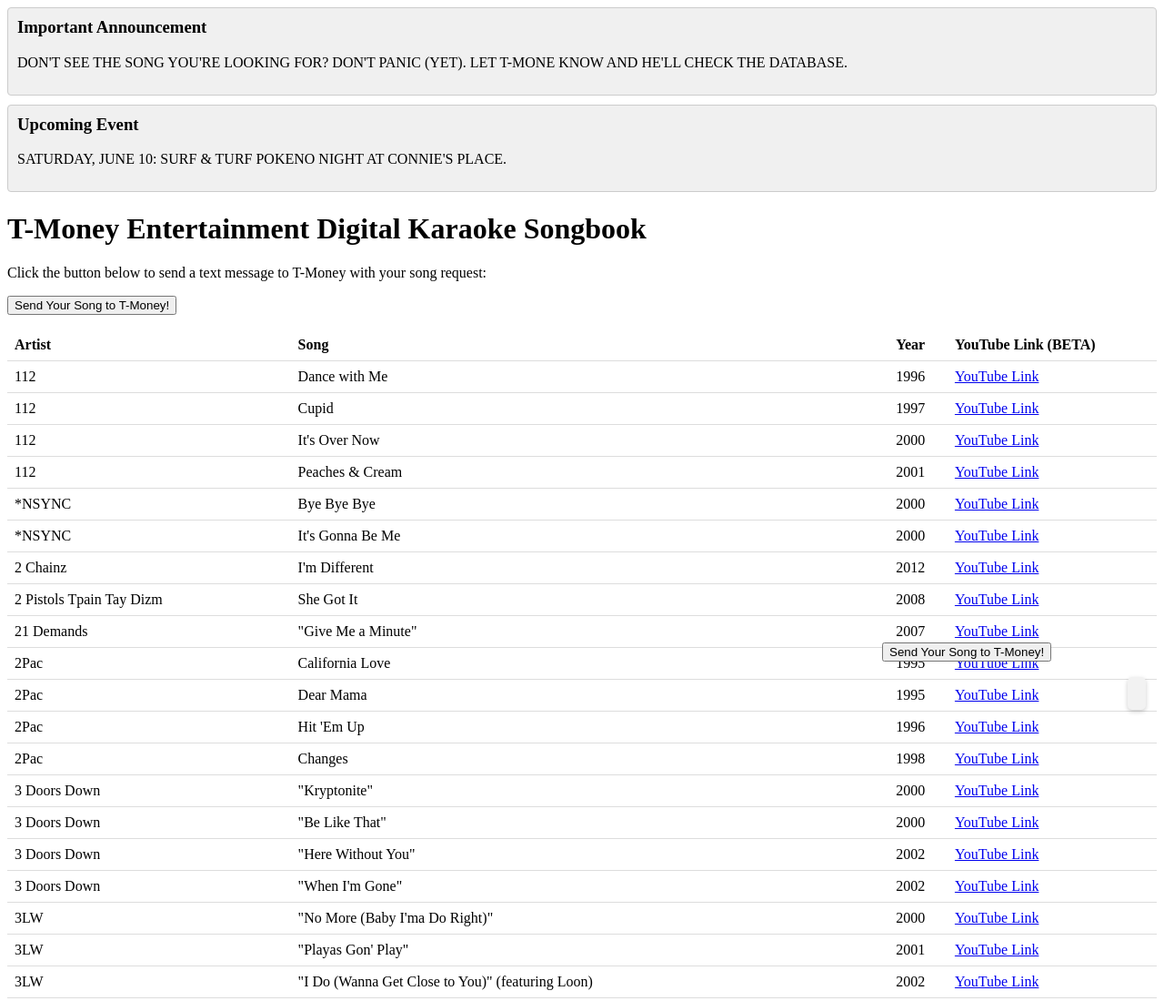
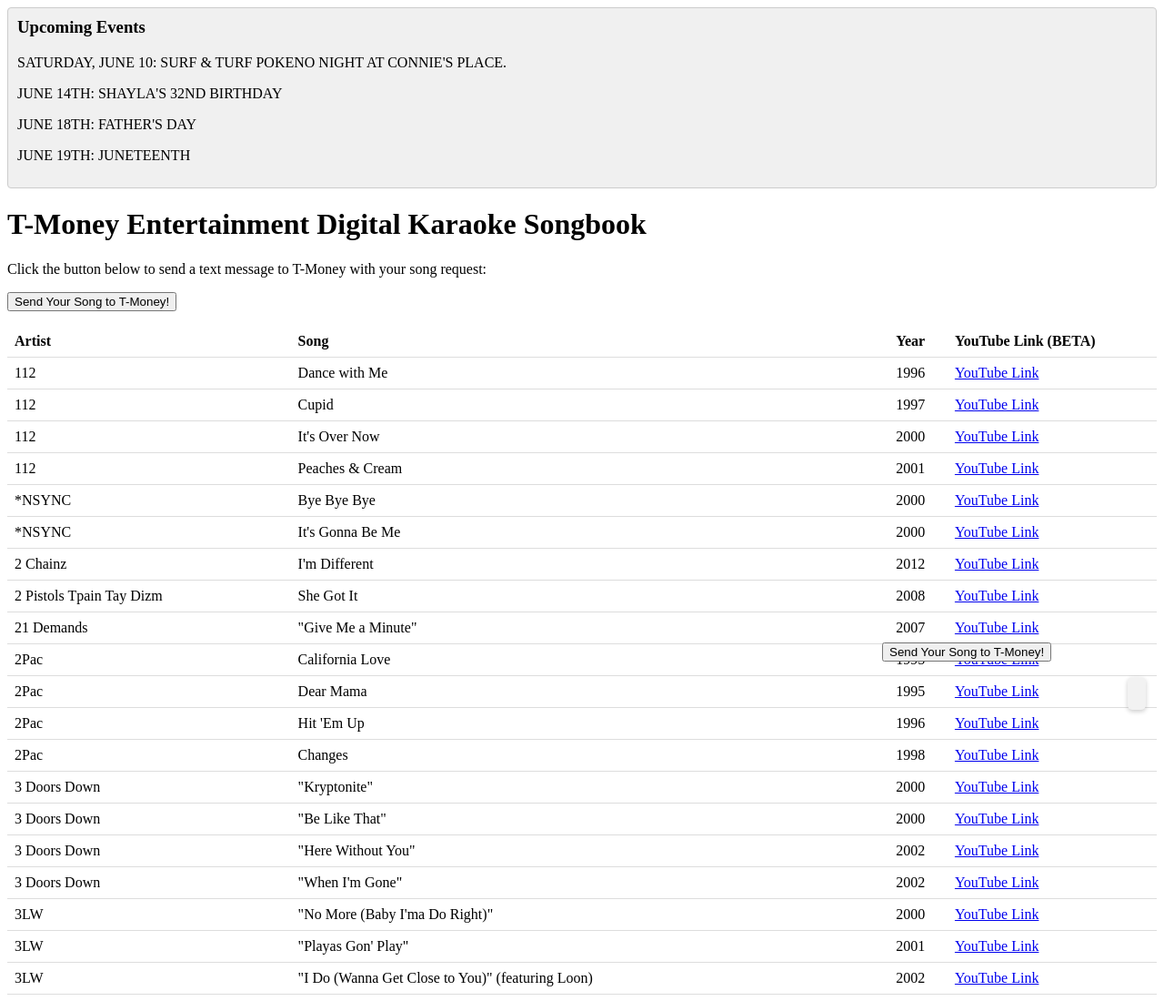
Before and after one commit to savvyestatesatl/tmoneyent, a plain HTML site: page index.html in a window 1280 px wide. Shown: the top 1100 px of the page at 91% size. Drawn offline with Linux system fonts and the light colour scheme.

Commit message:
Update index.html
UPDATED ANNOUNCEMENT AREA

```diff
--- a/index.html
+++ b/index.html
@@ -17,13 +17,11 @@
 </head>
 <body>
     <div class="announcement">
-        <h3>Important Announcement</h3>
-        <p>DON'T SEE THE SONG YOU'RE LOOKING FOR? DON'T PANIC (YET). LET T-MONE KNOW AND HE'LL CHECK THE DATABASE.</p>
-    </div>
-
-    <div class="announcement">
-        <h3>Upcoming Event</h3>
+        <h3>Upcoming Events</h3>
         <p>SATURDAY, JUNE 10: SURF & TURF POKENO NIGHT AT CONNIE'S PLACE.</p>
+        <p>JUNE 14TH: SHAYLA'S 32ND BIRTHDAY</p>
+        <p>JUNE 18TH: FATHER'S DAY</p>
+        <p>JUNE 19TH: JUNETEENTH
     </div>
 </body>
 </html>
```
